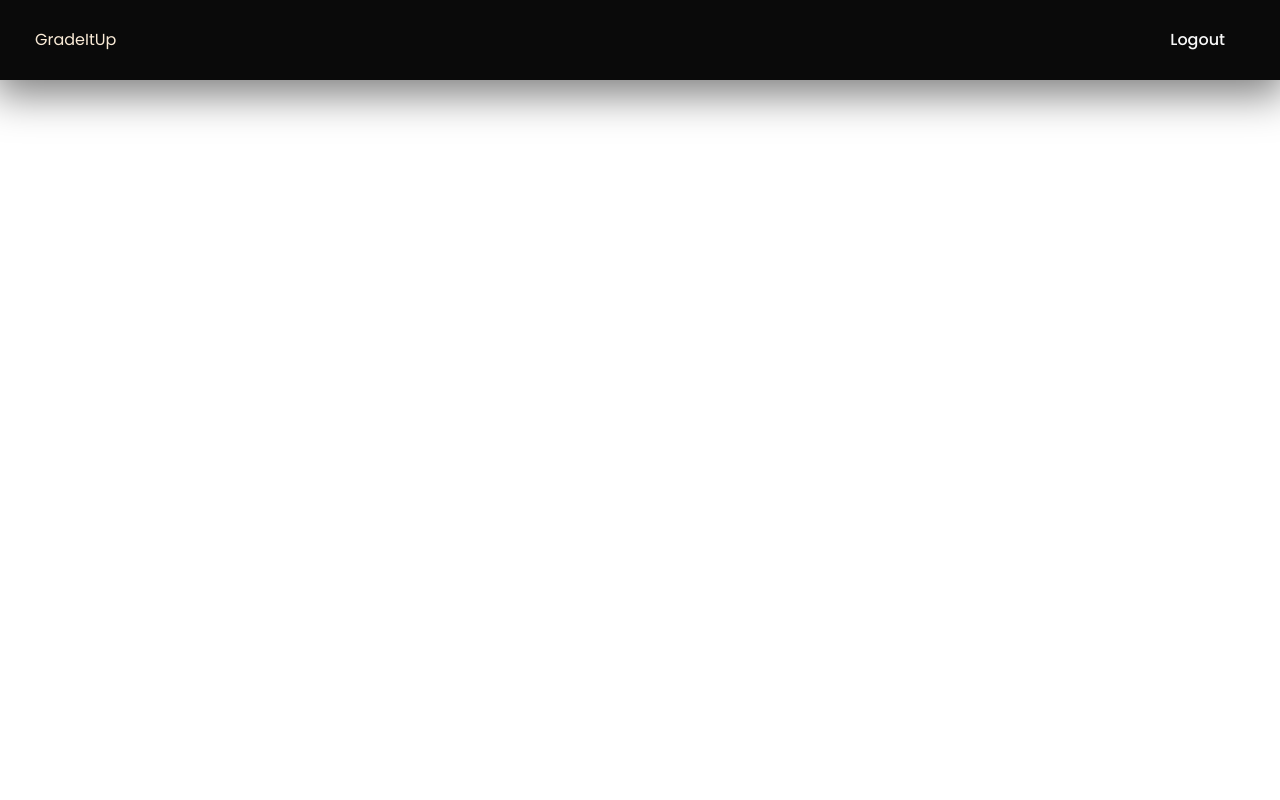
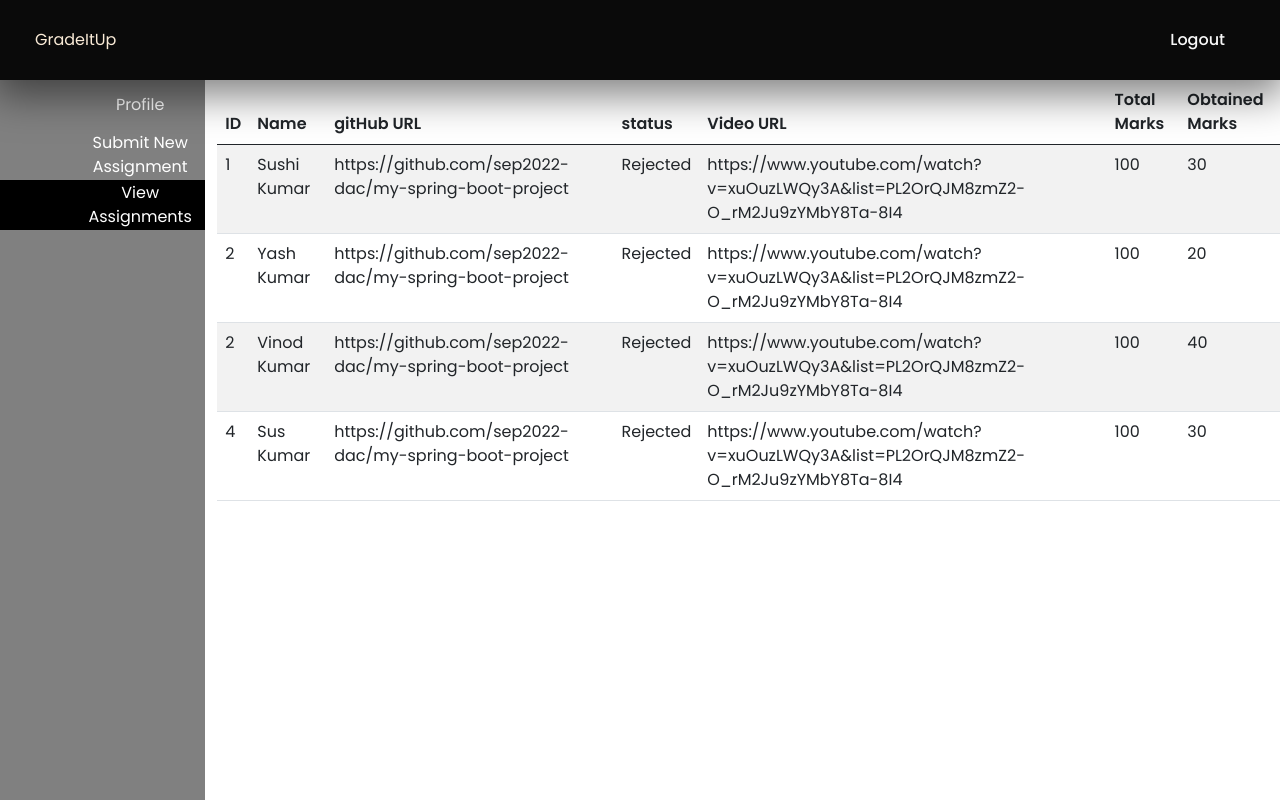
Before and after one commit to timy4christ/gradeitup-frontend, a React (Create React App) app: page /student/view-assignments in a window 1280 px wide. Before the commit this address had no page. Built offline with nearby package versions, Linux system fonts and the light colour scheme.

Commit message:
adding view assignments in student

```diff
--- a/src/App.js
+++ b/src/App.js
@@ -22,6 +22,7 @@ import StudentUpdateProfile from "./components/student/StudentUpdateProfile";
 import { ToastContainer } from "react-toastify";
 import 'react-toastify/dist/ReactToastify.css';
 import { useEffect, useState } from "react";
+import ViewAssignments from "./components/student/ViewAssignments";
 
 function App() {
 
@@ -73,6 +74,10 @@ function App() {
           path="/student/add-assignment"
           element={<AssignmentForm></AssignmentForm>}
         ></Route>
+        <Route
+          path="/student/view-assignments"
+          element={<ViewAssignments></ViewAssignments>}
+        ></Route>
 
 
         {/* codereviewer */}
--- a/src/components/student/SideBarData.js
+++ b/src/components/student/SideBarData.js
@@ -15,4 +15,9 @@ export const SideBarData = [
     // icon: <AddBoxIcon />,
     link: "/student/add-assignment",
   },
+  {
+    title: "View Assignments",
+    // icon: <AddBoxIcon />,
+    link: "/student/view-assignments",
+  },
 ];
--- /dev/null
+++ b/src/components/student/ViewAssignments.js
@@ -0,0 +1,73 @@
+import React from 'react';
+import { Table } from 'react-bootstrap';
+import { SideNav } from './SideNav';
+import "./SideNabar.css"
+
+function ViewAssignments() {
+    return (
+        <div className="row ">
+        <div className="col-lg-2 sidebar"><SideNav></SideNav></div>
+        <div className="col-lg-10"> <div>
+
+        <Table striped>
+  <thead>
+    <tr>
+
+      <th>ID</th>
+      <th>Name</th>
+      <th>gitHub URL</th>
+      <th>status</th>
+      <th>Video URL</th>
+      <th>Total Marks</th>
+      <th>Obtained Marks</th>
+    </tr>
+  </thead>
+  <tbody>
+    <tr>
+      <td>1</td>
+      <td>Sushi Kumar</td>
+      <td>https://github.com/sep2022-dac/my-spring-boot-project</td>
+      <td>Rejected</td>
+      <td>https://www.youtube.com/watch?v=xuOuzLWQy3A&list=PL2OrQJM8zmZ2-O_rM2Ju9zYMbY8Ta-8I4</td>
+      <td>100</td>
+      <td>30</td>
+    </tr>
+    <tr>
+    <td>2</td>
+      <td>Yash Kumar</td>
+      <td>https://github.com/sep2022-dac/my-spring-boot-project</td>
+      <td>Rejected</td>
+      <td>https://www.youtube.com/watch?v=xuOuzLWQy3A&list=PL2OrQJM8zmZ2-O_rM2Ju9zYMbY8Ta-8I4</td>
+      <td>100</td>
+      <td>20</td>
+    </tr>
+    <tr>
+    <td>2</td>
+    <td>Vinod Kumar</td>
+      <td>https://github.com/sep2022-dac/my-spring-boot-project</td>
+      <td>Rejected</td>
+      <td>https://www.youtube.com/watch?v=xuOuzLWQy3A&list=PL2OrQJM8zmZ2-O_rM2Ju9zYMbY8Ta-8I4</td>
+      <td>100</td>
+      <td>40</td>
+    </tr>
+    <tr>
+      <td>4</td>
+      <td>Sus Kumar</td>
+      <td>https://github.com/sep2022-dac/my-spring-boot-project</td>
+      <td>Rejected</td>
+      <td>https://www.youtube.com/watch?v=xuOuzLWQy3A&list=PL2OrQJM8zmZ2-O_rM2Ju9zYMbY8Ta-8I4</td>
+      <td>100</td>
+      <td>30</td>
+    </tr>
+  </tbody>
+</Table>
+
+
+
+    </div></div>
+    </div>
+
+    );
+}
+
+export default ViewAssignments;
```
